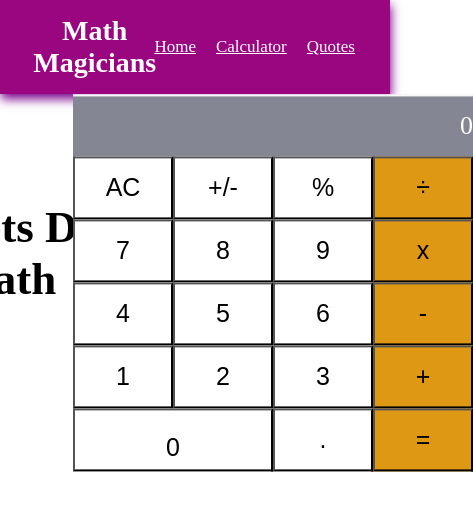
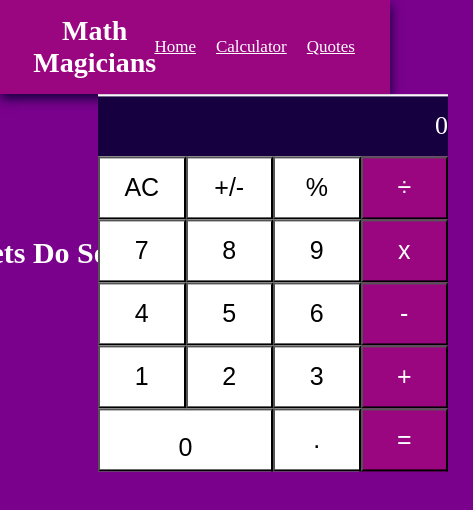
Before and after one commit to iLynette/math_magician, a React (Create React App) app: page /calculator in a window 390 px wide. Shown: the top 510 px of the page, 473 px wide, since content can reach past the window. Built offline with nearby package versions, Linux system fonts and the light colour scheme.

Commit message:
Style the calculator on mobile

```diff
--- a/src/components/Home.js
+++ b/src/components/Home.js
@@ -3,7 +3,7 @@ import React from 'react';
 const Home = () => (
   <>
     <div className="welcome">
-      <h2>welcome to our page!</h2>
+      <h2 className="hello">welcome to our page!</h2>
       <p className="text">
         But I must explain to you how all this mistaken idea of praising pain.
         I will give you a complete account of the system, and expound teachings of the great
--- a/src/index.css
+++ b/src/index.css
@@ -2,6 +2,11 @@
   margin: 0;
   padding: 0;
   box-sizing: border-box;
+}
+
+body {
+  background-color: #79018c;
+  color: #fff;
 }
 
 .navBar {
@@ -9,14 +14,15 @@
   align-items: center;
   text-align: center;
   justify-content: space-between;
-  box-shadow: 1px 5px 10px #858694;
+  box-shadow: 1px 5px 10px #160040;
   padding: 15px;
+  background-color: #9a0680;
 }
 
 .header {
-  color: #000;
   font-size: 2em;
   text-decoration: dotted;
+  color: #fff;
 }
 
 .navItems {
@@ -33,16 +39,10 @@
   list-style-type: none;
 }
 
-.homeLink {
-  color: #000;
-}
-
-.calculatorLink {
-  color: #000;
-}
-
+.homeLink,
+.calculatorLink,
 .quotesLink {
-  color: #000;
+  color: #fff;
 }
 
 .welcome {
@@ -160,7 +160,7 @@
     align-items: center;
     text-align: center;
     justify-content: space-between;
-    box-shadow: 1px 5px 10px #79018c;
+    box-shadow: 1px 5px 10px #160040;
     padding: 15px;
     background-color: #9a0680;
   }
@@ -179,4 +179,50 @@
   .quotesLink {
     color: #fff;
   }
+
+  .left h2 {
+    font-size: 30px;
+    text-transform: capitalize;
+  }
+
+  .keypad {
+    display: grid;
+    grid-template-columns: repeat(4, 1fr);
+    width: 350px;
+    height: 30vh;
+  }
+
+  .input_field {
+    width: 350px;
+    background-color: #160040;
+    border: none;
+    display: flex;
+    justify-content: flex-end;
+    padding: 15px 0 15px 0;
+    color: #fff;
+    font-size: 26px;
+  }
+
+  .container {
+    display: flex;
+    flex-direction: column;
+    justify-content: center;
+    align-items: center;
+    top: 30%;
+    left: 70%;
+    position: absolute;
+    transform: translate(-50%, -50%);
+    margin: 0 auto;
+    text-align: center;
+    border: 1px solid rgb(241, 239, 239);
+    width: 350px;
+    background-color: #fff;
+    padding: 1px;
+  }
+
+  .operator {
+    background-color: #9a0680;
+    padding: 15px;
+    color: #fff;
+  }
 }
```
